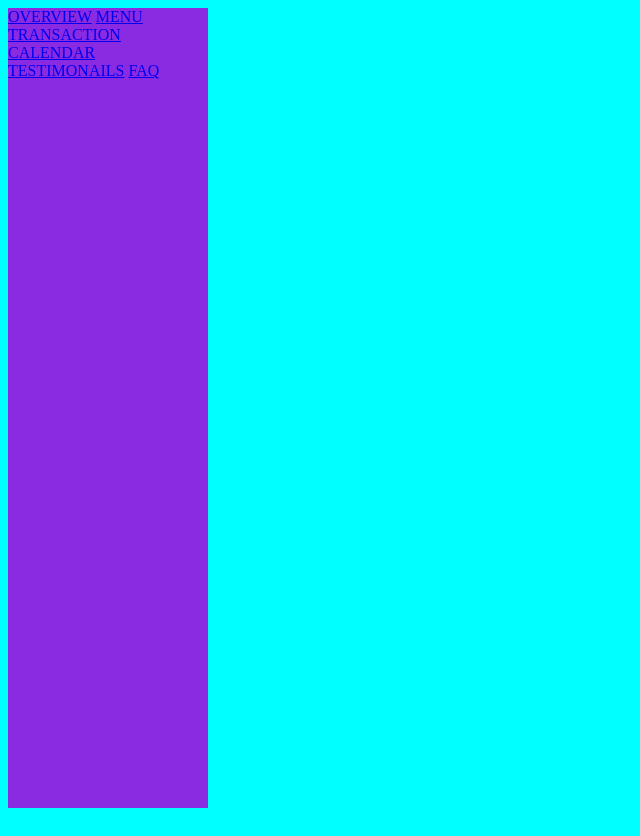
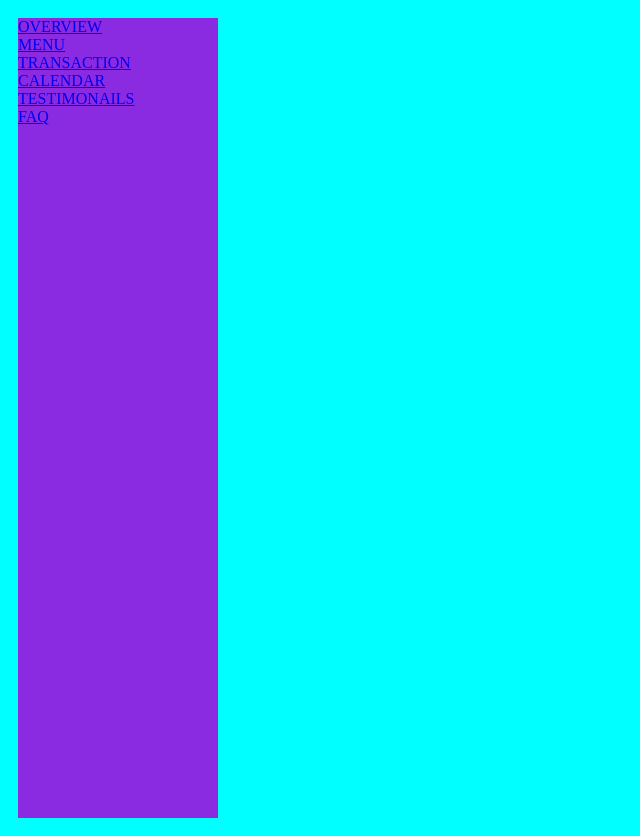
Before and after one commit to NataljaDm/Namu-darbas-Food-Delivery-Platform, a website: page index.html in a window 1280 px wide. Shown: the top 836 px of the page, without its empty margins (0-640 px from the left). Drawn offline with Linux system fonts and the light colour scheme.

Commit message:
soninis meniu css

```diff
--- a/css/base/layout.css
+++ b/css/base/layout.css
@@ -3,12 +3,19 @@ body {
     flex-direction: row;
     width: 1400px;
     background-color: aqua;
+    margin: none;
+}
+.container {
+    padding: 10px;
+
 }
 .nav-bar {
     width: 200px;
     background-color: blueviolet;
 }
 nav {
+    display: flex;
+    flex-direction: column;
     float: left;
     background-color: var(--main-color);
     height: 100vh;
--- a/index.html
+++ b/index.html
@@ -16,8 +16,8 @@
 <link rel="stylesheet" href="./css/pages/home.css">
 </head>
 <body>
-    <section class="nav-bar">
-    <nav>
+    <section class="container">
+    <nav class="nav-bar">
         <a href="#">OVERVIEW</a>
         <a href="#">MENU</a>
         <a href="#">TRANSACTION</a>
@@ -27,5 +27,6 @@
     </nav>
     </section>
 
+
 </body>
 </html>
```
